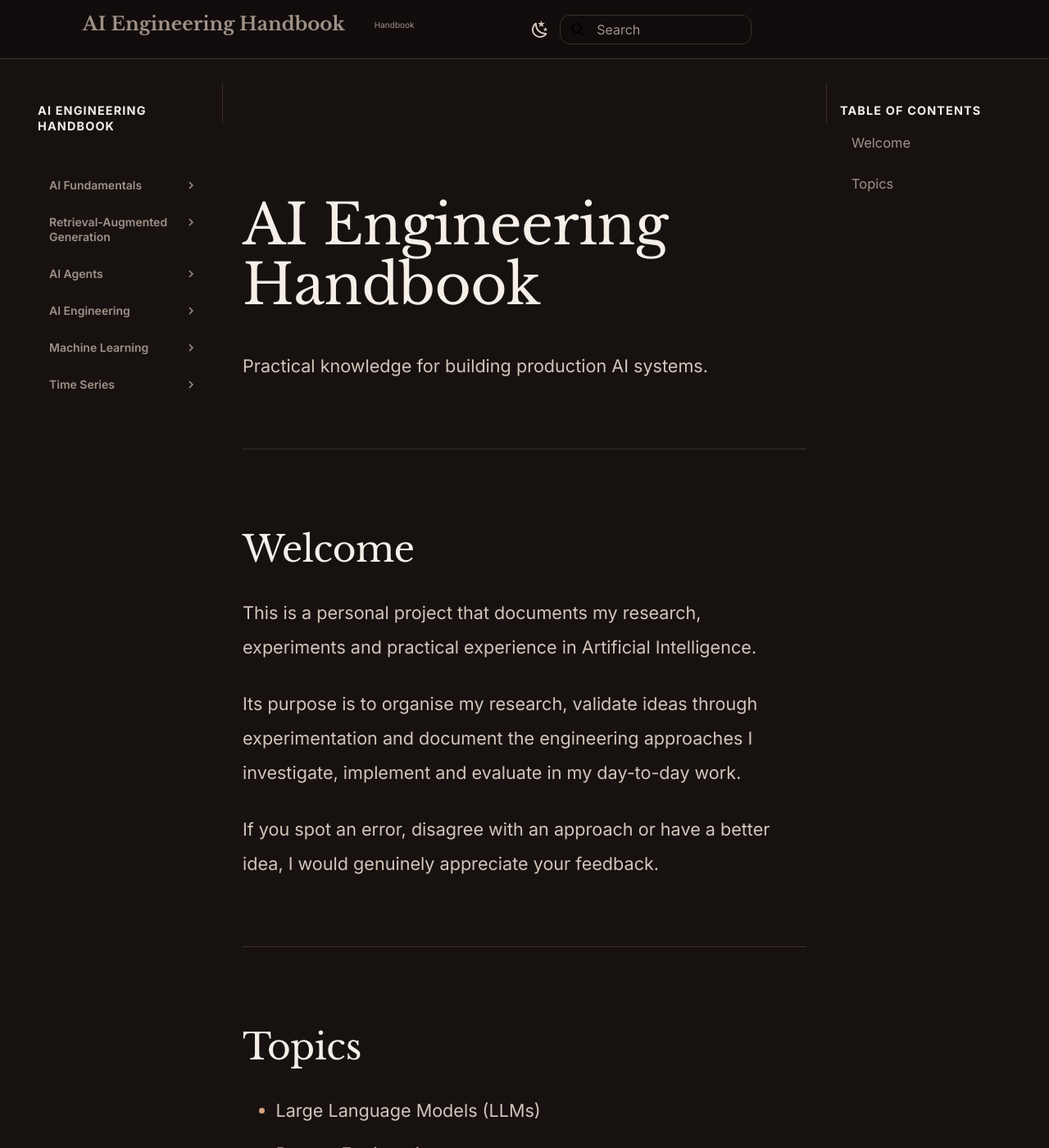
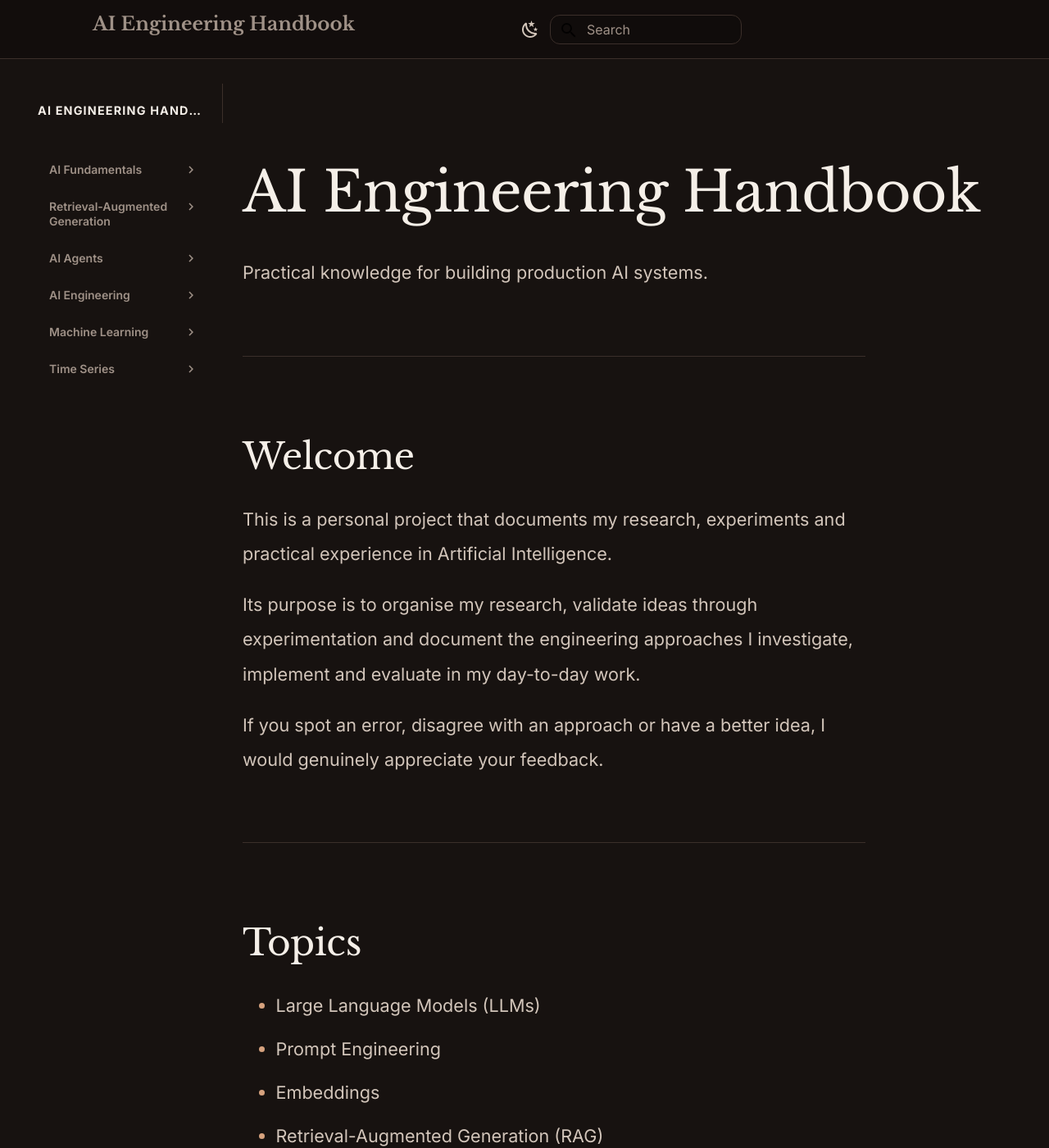
Before and after one commit to mimitheone/milenageorgieva.tech, an MkDocs documentation site: the page built from docs/index.md, in a window 1280 px wide and 1400 px high. Shown: the whole window at 82% size. Built offline with MkDocs 1.6.1 and Material for MkDocs 9.7.7, drawn with Linux system fonts in a browser that asks for light colours; comment, search, counter and statistics services are not loaded.

Commit message:
Polish handbook UI: footer, navigation, and title layout.
Hide the table of contents and redundant Handbook labels, add Benjamin Franklin attribution in the footer, and keep the site title on one line.

```diff
--- a/docs/stylesheets/extra.css
+++ b/docs/stylesheets/extra.css
@@ -160,9 +160,11 @@
        border-right:1px solid var(--border);
    }
 
-   .md-sidebar--secondary{
+   .md-sidebar--secondary,
+   .md-sidebar--secondary:not([hidden]),
+   [data-md-component="sidebar"][data-md-type="toc"] {
 
-       border-left:1px solid var(--border);
+       display: none !important;
    }
 
    .md-nav__title{
@@ -473,27 +475,29 @@
    HOME PAGE
    ========================================================== */
 
-   body[data-md-page="index"] .md-content__inner{
+.md-content__inner:has(#ai-engineering-handbook) {
 
-    max-width:760px;
+    max-width: 760px;
 
-    padding-top:2rem;
+    padding-top: 2rem;
 }
 
-body[data-md-page="index"] h1{
+#ai-engineering-handbook {
 
-    text-align:left;
+    text-align: left;
 
-    font-size:3.4rem;
+    font-size: 3.4rem;
+
+    white-space: nowrap;
 }
 
-body[data-md-page="index"] p{
+.md-content__inner:has(#ai-engineering-handbook) p {
 
-    text-align:left;
+    text-align: left;
 
-    max-width:none;
+    max-width: none;
 
-    margin:0 0 1rem;
+    margin: 0 0 1rem;
 }
 
 /* ==========================================================
@@ -644,12 +648,20 @@ body[data-md-page="index"] p{
     width: 100%;
 }
 
+.md-copyright__author,
 .md-copyright__quote,
 .md-copyright__highlight {
 
     margin: 0 !important;
 
     padding: 0 !important;
+}
+
+.md-copyright__author {
+
+    text-align: left;
+
+    color: var(--muted);
 }
 
 .md-copyright__quote {
@@ -792,6 +804,13 @@ button,
         font-size: 2.8rem;
     }
 
+    #ai-engineering-handbook {
+
+        white-space: nowrap;
+
+        font-size: clamp(1.6rem, 5.5vw, 2.8rem);
+    }
+
     .md-typeset h2 {
 
         font-size: 1.8rem;
@@ -863,6 +882,11 @@ button,
     display: none !important;
 }
 
+/* Hide redundant "Handbook" sticky sidebar title */
+.md-nav--primary nav[data-md-level="1"] > label.md-nav__title {
+    display: none !important;
+}
+
 /* Handbook topic sections: collapsible headers with chevron */
 .md-nav--primary nav[data-md-level="1"] > .md-nav__list > .md-nav__item--nested > label.md-nav__link {
     font-weight: 600;
@@ -884,6 +908,10 @@ button,
 /* Hide default Material logo in mobile drawer when no custom logo is set */
 .md-nav__button.md-logo {
     display: none;
+}
+
+.md-nav--primary > label.md-nav__title {
+    white-space: nowrap;
 }
 
 
@@ -964,7 +992,7 @@ button,
 
     height: 72px;
 
-    display: flex;
+    display: flex !important;
 
     justify-content: space-between;
 
@@ -984,6 +1012,8 @@ button,
     align-items: center;
 
     gap: 48px;
+
+    flex-wrap: nowrap;
 }
 
 .brand {
@@ -1000,7 +1030,9 @@ button,
 
     text-decoration: none;
 
-    white-space: nowrap;
+    white-space: nowrap !important;
+
+    flex-shrink: 0;
 }
 
 .topbar nav {
--- a/mkdocs.yml
+++ b/mkdocs.yml
@@ -40,9 +40,6 @@ theme:
     - navigation.sections
     - navigation.indexes
     - navigation.tracking
-
-    # Table of contents
-    - toc.follow
 
     # Search
     - search.suggest
--- a/overrides/partials/copyright.html
+++ b/overrides/partials/copyright.html
@@ -3,6 +3,7 @@
 -#}
 <div class="md-copyright">
   <div class="md-copyright__lines">
+    <div class="md-copyright__author">Benjamin Franklin</div>
     <div class="md-copyright__quote">
       “Tell me and I forget. Teach me and I remember. Involve me and I learn.”
     </div>
--- a/overrides/partials/header.html
+++ b/overrides/partials/header.html
@@ -16,10 +16,12 @@
 
     <nav>
       {% for nav_item in nav %}
-        {% if nav_item.children %}
-          <a href="{{ nav_item.children[0].url | url }}">{{ nav_item.title }}</a>
-        {% else %}
-          <a href="{{ nav_item.url | url }}">{{ nav_item.title }}</a>
+        {% if nav_item.title != "Handbook" %}
+          {% if nav_item.children %}
+            <a href="{{ nav_item.children[0].url | url }}">{{ nav_item.title }}</a>
+          {% else %}
+            <a href="{{ nav_item.url | url }}">{{ nav_item.title }}</a>
+          {% endif %}
         {% endif %}
       {% endfor %}
     </nav>
```
Lines whose indentation alone changed are shown as unchanged.
